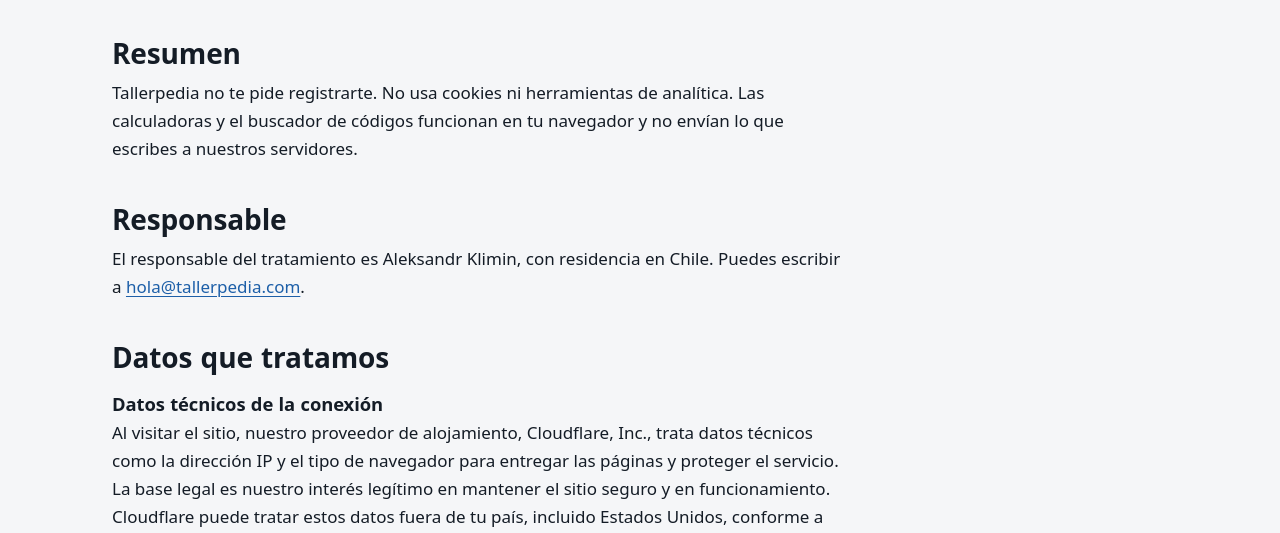
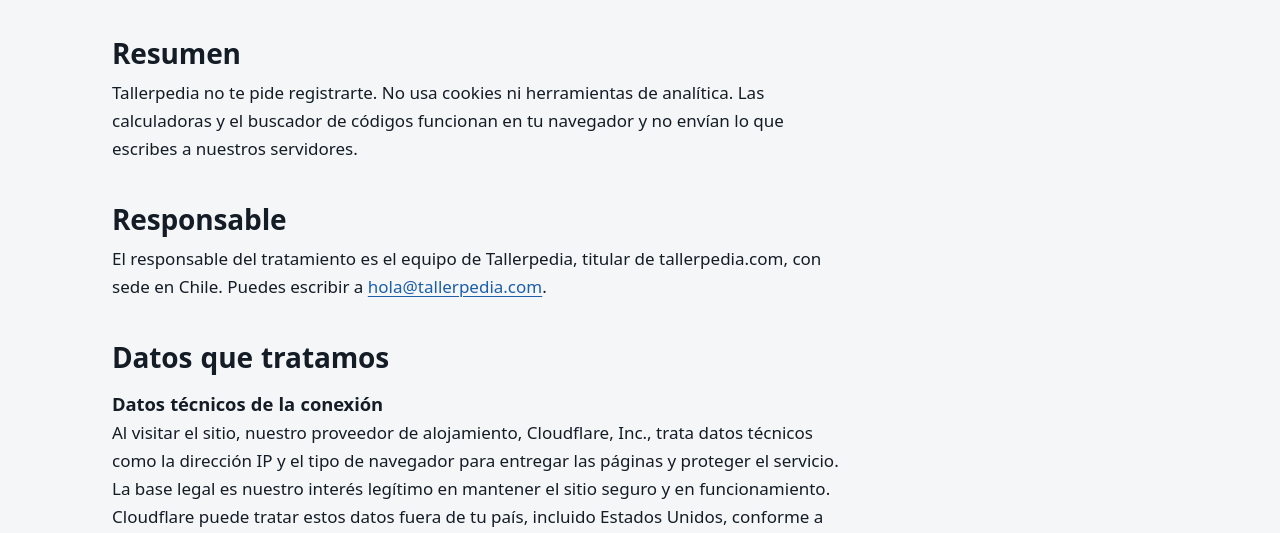
Before and after one commit to alexanderklimin/tallerpedia, an Astro site: page /privacidad in a window 1280 px wide. Shown: the part 267-800 px from the top of the page. Built offline with nearby package versions, Linux system fonts and the light colour scheme; Astro itself is replaced by a stand-in of ours.

Commit message:
Правовые страницы: equipo de Tallerpedia вместо личного имени
Co-Authored-By: Claude Opus 5.5 <noreply@anthropic.com>

```diff
--- a/src/data/site.js
+++ b/src/data/site.js
@@ -4,7 +4,7 @@ export const GA_ID = '';
 export const ANALYTICS_HOST = 'tallerpedia.com';
 export const SITE_NAME = 'Tallerpedia';
 export const CONTACT_EMAIL = 'hola@tallerpedia.com';
-// Owner data for the legal pages (same owner as hojapedia.com, confirmed there by the user).
-export const OWNER_NAME = 'Aleksandr Klimin';
+// Legal pages name the site's team, not a person (user's choice 2026-11-20: keep personal name off the sites).
+export const OWNER_LABEL = 'el equipo de Tallerpedia';
 export const OWNER_COUNTRY = 'Chile';
 export const LEGAL_UPDATED = '20 de noviembre de 2026';
--- a/src/pages/aviso-legal.astro
+++ b/src/pages/aviso-legal.astro
@@ -1,13 +1,13 @@
 ---
 import Base from '../layouts/Base.astro';
-import { CONTACT_EMAIL, LEGAL_UPDATED, OWNER_COUNTRY, OWNER_NAME } from '../data/site.js';
+import { CONTACT_EMAIL, LEGAL_UPDATED, OWNER_COUNTRY, OWNER_LABEL } from '../data/site.js';
 ---
 <Base title="Aviso legal" description="Titular de Tallerpedia, condiciones de uso, origen de la información y responsabilidad." crumbs={[{ name: 'Inicio', path: '/' }, { name: 'Aviso legal', path: '/aviso-legal/' }]}>
   <article class="legal">
     <h1>Aviso legal</h1>
 
     <h2>Titular</h2>
-    <p>Tallerpedia (tallerpedia.com) es un sitio web de {OWNER_NAME}{OWNER_COUNTRY && `, con residencia en ${OWNER_COUNTRY}`}. Contacto: <a href={`mailto:${CONTACT_EMAIL}`}>{CONTACT_EMAIL}</a>.</p>
+    <p>Tallerpedia (tallerpedia.com) es un sitio web gestionado por {OWNER_LABEL}{OWNER_COUNTRY && `, con sede en ${OWNER_COUNTRY}`}. Contacto: <a href={`mailto:${CONTACT_EMAIL}`}>{CONTACT_EMAIL}</a>.</p>
 
     <h2>Información general, no profesional</h2>
     <p>Las páginas ofrecen información general sobre el funcionamiento, el mantenimiento y las fallas de los vehículos. No sustituyen el diagnóstico de un mecánico, el manual del propietario ni el manual de servicio del fabricante. Cada auto, motor y año de fabricación puede tener particularidades.</p>
--- a/src/pages/privacidad.astro
+++ b/src/pages/privacidad.astro
@@ -1,6 +1,6 @@
 ---
 import Base from '../layouts/Base.astro';
-import { CONTACT_EMAIL, GA_ID, LEGAL_UPDATED, OWNER_COUNTRY, OWNER_NAME } from '../data/site.js';
+import { CONTACT_EMAIL, GA_ID, LEGAL_UPDATED, OWNER_COUNTRY, OWNER_LABEL } from '../data/site.js';
 ---
 <Base
   title="Política de privacidad y cookies"
@@ -15,7 +15,7 @@ import { CONTACT_EMAIL, GA_ID, LEGAL_UPDATED, OWNER_COUNTRY, OWNER_NAME } from '
     <p>Tallerpedia no te pide registrarte. {GA_ID ? 'Usamos Google Analytics, con tu consentimiento, para saber qué páginas resultan útiles.' : 'No usa cookies ni herramientas de analítica.'} Las calculadoras y el buscador de códigos funcionan en tu navegador y no envían lo que escribes a nuestros servidores.</p>
 
     <h2>Responsable</h2>
-    <p>El responsable del tratamiento es {OWNER_NAME}{OWNER_COUNTRY && `, con residencia en ${OWNER_COUNTRY}`}. Puedes escribir a <a href={`mailto:${CONTACT_EMAIL}`}>{CONTACT_EMAIL}</a>.</p>
+    <p>El responsable del tratamiento es {OWNER_LABEL}, titular de tallerpedia.com{OWNER_COUNTRY && `, con sede en ${OWNER_COUNTRY}`}. Puedes escribir a <a href={`mailto:${CONTACT_EMAIL}`}>{CONTACT_EMAIL}</a>.</p>
 
     <h2>Datos que tratamos</h2>
     <h3>Datos técnicos de la conexión</h3>
```
Also changed, not shown: src/lib/site.test.js (+2 -2 lines), CHANGELOG.md.
